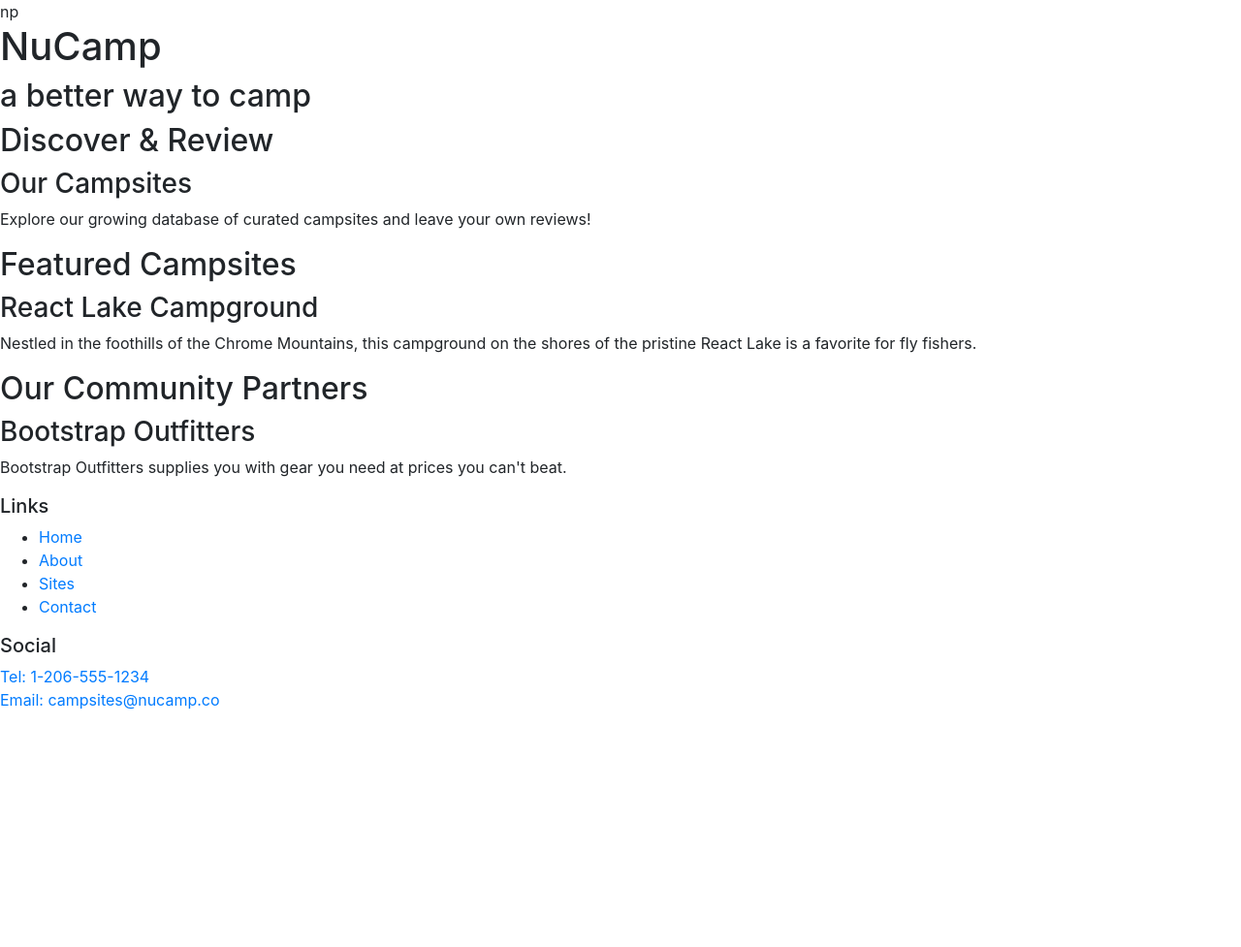
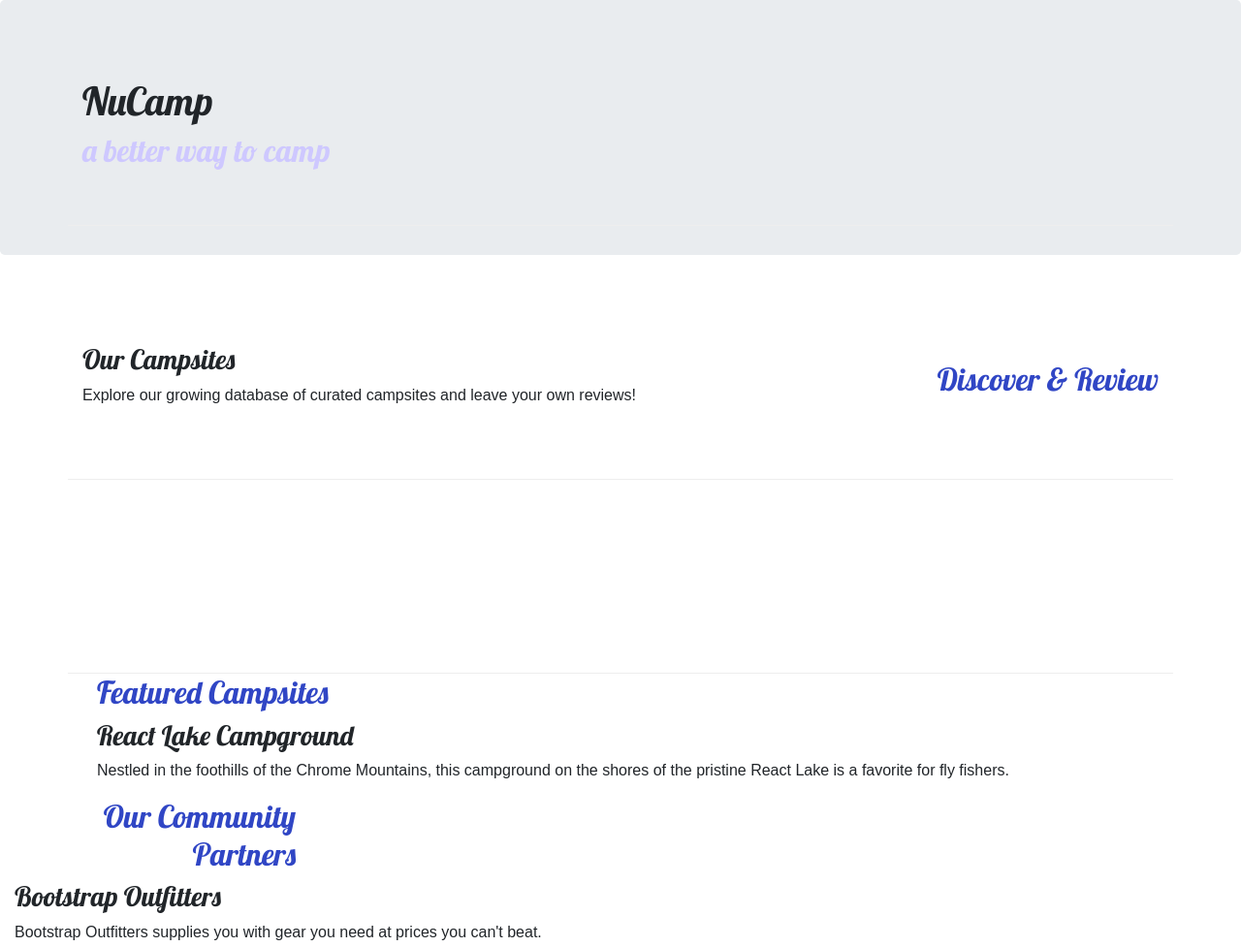
Before and after one commit to jbebelagua/Git--Test, a website: page index.html in a window 1280 px wide. Shown: the top 977 px of the page at 97% size. Before the commit the page ends 800 px from the top, so only its background shows below. Drawn offline with nearby package versions, Linux system fonts and the light colour scheme.

Commit message:
About us Task 1

```diff
--- /dev/null
+++ b/css/about-us.css
@@ -0,0 +1,3 @@
+font {
+    font-family: 'Lobster', cursive;
+}
--- /dev/null
+++ b/css/style.css
@@ -0,0 +1,36 @@
+body {
+    font-family: "Open-sans", sans-serif;
+}
+
+h1, h2, h3 {
+    font-family: "Lobster", cursive;
+
+}
+
+h2 {
+    color:#3046c5;
+}
+
+header h2 {
+        color: #cec8ff;
+}
+
+footer {
+        background-image: linear-gradient(#cec8ff,white);
+        padding: 20px 0;
+
+}
+
+.jumbotron {
+    padding: 30px;
+    background-image: linear-gradient(to right,#5637dd),#3046c5,#60106b);
+    color: white,
+}
+
+
+
+.row-content {
+    padding: 50px 0;
+    border-bottom: 1px ridge;
+    min-height: 200px
+}
--- a/index.html
+++ b/index.html
@@ -2,64 +2,85 @@
 <html lang="en">
 
 <head>
-    <meta charset="utf-8" />
-    <meta name="viewport" content="width=device-width,inital-scale=1">
+    <meta charset="utf-8">
+    <meta name="viewport" content="width=device-width, initial-scale=1">
+    <link rel="stylesheet" href="node_modules/bootstrap/dist/css/bootstrap.min.css">
+    <link rel="stylesheet" href="https://fonts.googleapis.com/css?family=Lobster%7COpen+Sans">
+    <link rel="stylesheet" href="css/style.css">
 
-    <link rel="stylesheet" href="node_modules/bootstrap/dist/css/bootstrap.min.css">
-    np
     <title>NuCamp: A Better Way To Camp</title>
 </head>
 
 <body>
 
-    <header>
-        <div>
+    <header class="jumbotron">
+        <div class="container">
+            <div class="row row-content align-items-center">
+                <div class="col">
                 <h1>NuCamp</h1>
                 <h2>a better way to camp</h2>
                 </div>
+            </div>
+        </div>
     </header>
 
-    <div>
-        <h2>Discover & Review</h2>
+    <div class="container">
+        <div class="row row-content align-items-center">
+            <div class="col-sm-4 order-sm-last col-md-3">
+                <h2 class="text-sm-right">Discover & Review</h2>
+            </div>
+        <div class="col">
                 <h3>Our Campsites</h3>
                 <p>Explore our growing database of curated campsites and leave your own reviews!</p>
             </div>
-
-    <div>
+        </div>
+        <div class="row row-content align-items-center"></div>
+        <div class="col-sm-4 col-md-3">
                 <h2>Featured Campsites</h2>
+        </div>
+            <div class="col">
                 <h3>React Lake Campground</h3>
                 <p>Nestled in the foothills of the Chrome Mountains, this campground on the shores of the pristine React Lake is a favorite for fly fishers.</p>
             </div>
+        </div>
 
-    <div>
-        <h2>Our Community Partners</h2>
+        <div class="col-sm-4 order-sm-last col-md-3">
+                <h2 class="text-sm-right">Our Community Partners</h2>
+        </div>
+            <div class="col">
                 <h3>Bootstrap Outfitters</h3>
                 <p>Bootstrap Outfitters supplies you with gear you need at prices you can't beat.</p>
             </div>
+        </div>
 
     <footer>
-        <div>
+            <div class="container">
+                <div class="row">
+                    <div class="col-4  col-sm-2 offset-1">
                         <h5>Links</h5>
-            <ul>
+                        <ul class="list-unstyled">
                             <li><a href="#">Home</a></li>
-                <li><a href="#">About</a></li>
+                            <li><a href="about-us.html">About</a></li>
                             <li><a href="#">Sites</a></li>
                             <li><a href="#">Contact</a></li>
                         </ul>
                     </div>
-        <div>
+
+                </div>
+            </div>
+            <div class="col-6 col-sm-5 text-center">
                 <h5>Social</h5>
                     <a href="http://instagram.com/%22%3EInstagram</a>
                     <a href="http://facebook.com/%22%3EFacebook</a>
                     <a href="http://twitter.com/%22%3ETwitter</a>
                     <a href="http://youtube.com/%22%3EYouTube</a>
             </div>
-        <div>
+        <div class="col-sm-4 text-center">
             Tel: 1-206-555-1234<br />
             Email: campsites@nucamp.co
         </div>
+    </div>
     </footer>
-
     <script src="node_modules/jquery/dist/jquery.slim.min.js"></script>
     <script src="node_modules/popper.js/dist/umd/popper.min.js"></script>
     <script src="node_modules/bootstrap/dist/js/bootstrap.min.js"></script>
```
Also changed, not shown: about-us.html (added, +92 -0 lines). Lines whose indentation alone changed are shown as unchanged.
